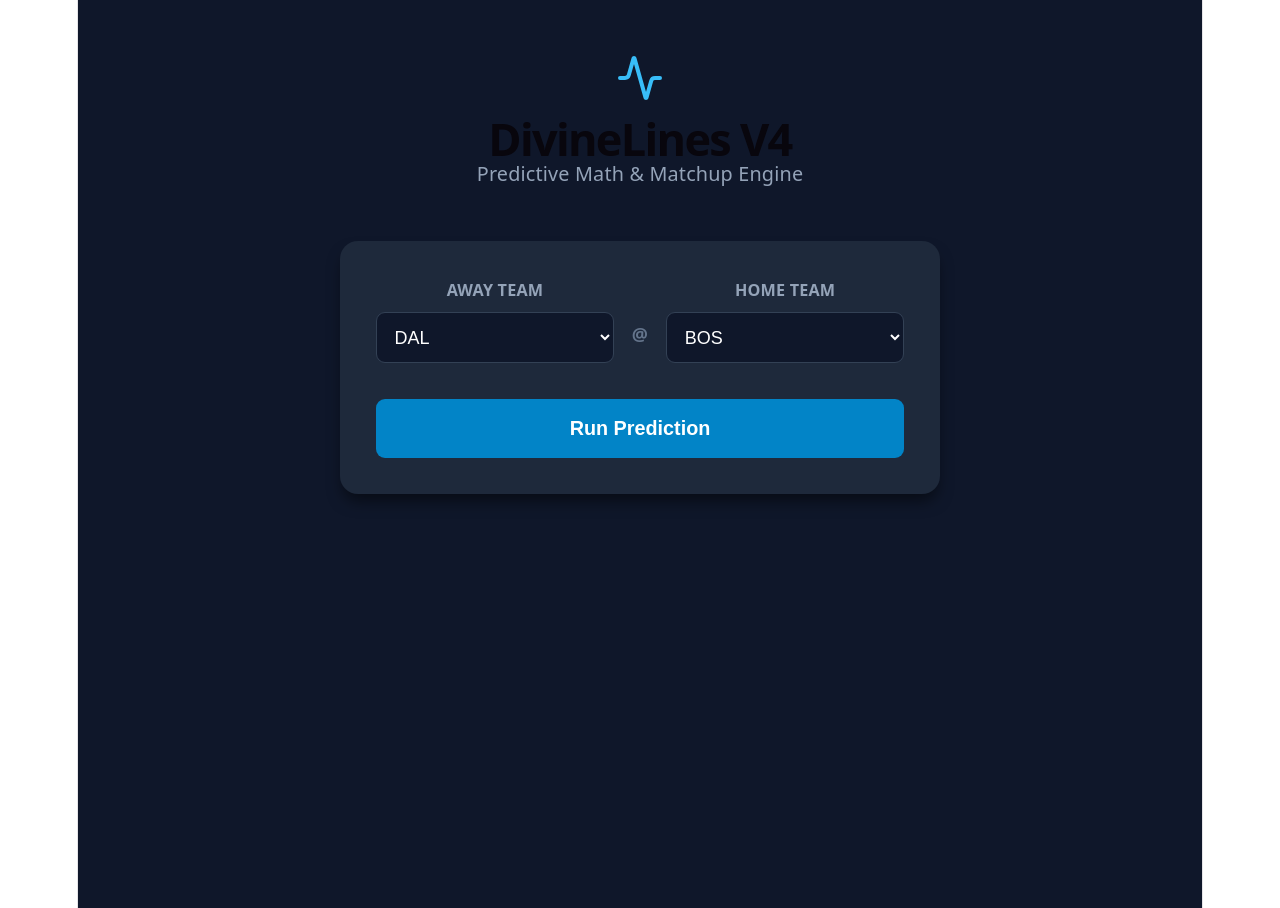
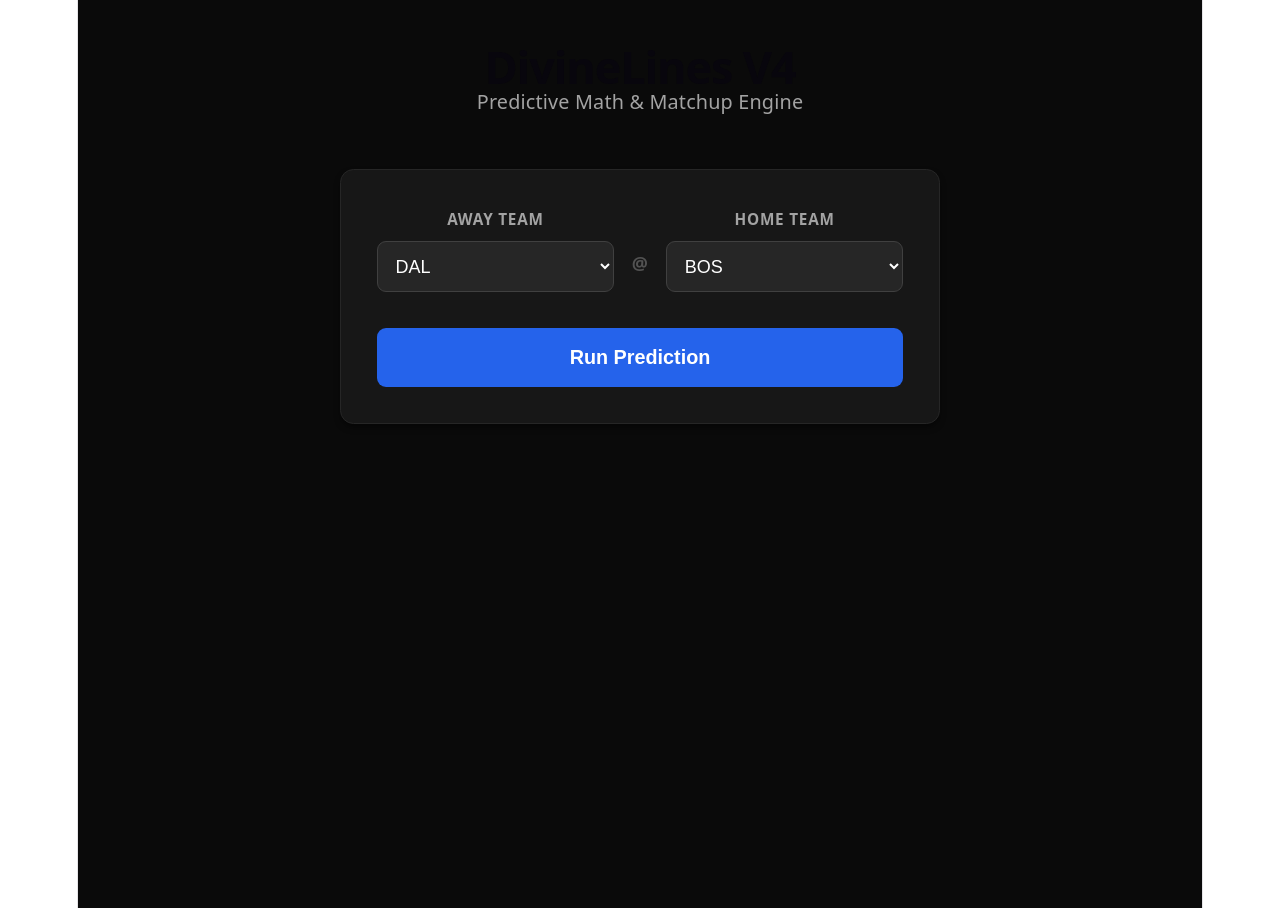
Before and after one commit to ImShankk/DivineLines, a React (Vite) app in the folder frontend/: page / in a window 1280 px wide. Built offline with nearby package versions, Linux system fonts and the light colour scheme.

Commit message:
forgot to make it a float

```diff
--- a/frontend/src/App.tsx
+++ b/frontend/src/App.tsx
@@ -1,6 +1,6 @@
 import { useState } from 'react';
 import axios from 'axios';
-import { Activity, Trophy, AlertCircle } from 'lucide-react';
+import { AlertCircle } from 'lucide-react'; // Removed Activity and Trophy logos
 
 const TEAMS = [
   "ATL", "BOS", "BKN", "CHA", "CHI", "CLE", "DAL", "DEN", "DET", "GSW",
@@ -26,7 +26,6 @@ function App() {
     setPrediction(null);
 
     try {
-      // This reaches out to your Python FastAPI server
       const response = await axios.post('http://127.0.0.1:8000/api/predict', {
         home: homeTeam,
         away: awayTeam
@@ -40,39 +39,38 @@ function App() {
   };
 
   return (
-    <div style={{ minHeight: '100vh', backgroundColor: '#0f172a', color: '#f8fafc', fontFamily: 'system-ui, sans-serif', padding: '3rem 1rem' }}>
+    <div style={{ minHeight: '100vh', backgroundColor: '#0A0A0A', color: '#FFFFFF', fontFamily: 'system-ui, sans-serif', padding: '3rem 1rem' }}>
       <div style={{ maxWidth: '600px', margin: '0 auto' }}>
 
         {/* Header */}
         <div style={{ textAlign: 'center', marginBottom: '3rem' }}>
-          <Activity size={48} color="#38bdf8" style={{ margin: '0 auto', marginBottom: '1rem' }} />
-          <h1 style={{ fontSize: '2.5rem', fontWeight: 'bold', margin: '0 0 0.5rem 0' }}>DivineLines V4</h1>
-          <p style={{ color: '#94a3b8', fontSize: '1.1rem' }}>Predictive Math & Matchup Engine</p>
+          <h1 style={{ fontSize: '2.5rem', fontWeight: 'bold', margin: '0 0 0.5rem 0', letterSpacing: '-0.025em' }}>DivineLines V4</h1>
+          <p style={{ color: '#A3A3A3', fontSize: '1.1rem' }}>Predictive Math & Matchup Engine</p>
         </div>
 
         {/* Input Panel */}
-        <div style={{ backgroundColor: '#1e293b', padding: '2rem', borderRadius: '1rem', boxShadow: '0 10px 15px -3px rgba(0, 0, 0, 0.5)' }}>
+        <div style={{ backgroundColor: '#171717', padding: '2rem', borderRadius: '0.75rem', border: '1px solid #262626', boxShadow: '0 4px 6px -1px rgba(0, 0, 0, 0.5)' }}>
           <div style={{ display: 'flex', justifyContent: 'space-between', gap: '1rem', marginBottom: '2rem' }}>
 
             <div style={{ flex: 1 }}>
-              <label style={{ display: 'block', marginBottom: '0.5rem', color: '#94a3b8', fontWeight: 'bold', fontSize: '0.9rem' }}>AWAY TEAM</label>
+              <label style={{ display: 'block', marginBottom: '0.5rem', color: '#A3A3A3', fontWeight: '600', fontSize: '0.85rem', letterSpacing: '0.05em' }}>AWAY TEAM</label>
               <select
                 value={awayTeam}
                 onChange={(e) => setAwayTeam(e.target.value)}
-                style={{ width: '100%', padding: '0.75rem', backgroundColor: '#0f172a', color: 'white', border: '1px solid #334155', borderRadius: '0.5rem', fontSize: '1rem' }}
+                style={{ width: '100%', padding: '0.75rem', backgroundColor: '#262626', color: '#FFFFFF', border: '1px solid #404040', borderRadius: '0.5rem', fontSize: '1rem', outline: 'none' }}
               >
                 {TEAMS.map(team => <option key={`away-${team}`} value={team}>{team}</option>)}
               </select>
             </div>
 
-            <div style={{ display: 'flex', alignItems: 'center', color: '#64748b', fontWeight: 'bold', paddingTop: '1.5rem' }}>@</div>
+            <div style={{ display: 'flex', alignItems: 'center', color: '#525252', fontWeight: 'bold', paddingTop: '1.5rem' }}>@</div>
 
             <div style={{ flex: 1 }}>
-              <label style={{ display: 'block', marginBottom: '0.5rem', color: '#94a3b8', fontWeight: 'bold', fontSize: '0.9rem' }}>HOME TEAM</label>
+              <label style={{ display: 'block', marginBottom: '0.5rem', color: '#A3A3A3', fontWeight: '600', fontSize: '0.85rem', letterSpacing: '0.05em' }}>HOME TEAM</label>
               <select
                 value={homeTeam}
                 onChange={(e) => setHomeTeam(e.target.value)}
-                style={{ width: '100%', padding: '0.75rem', backgroundColor: '#0f172a', color: 'white', border: '1px solid #334155', borderRadius: '0.5rem', fontSize: '1rem' }}
+                style={{ width: '100%', padding: '0.75rem', backgroundColor: '#262626', color: '#FFFFFF', border: '1px solid #404040', borderRadius: '0.5rem', fontSize: '1rem', outline: 'none' }}
               >
                 {TEAMS.map(team => <option key={`home-${team}`} value={team}>{team}</option>)}
               </select>
@@ -83,7 +81,7 @@ function App() {
           <button
             onClick={handlePredict}
             disabled={loading}
-            style={{ width: '100%', padding: '1rem', backgroundColor: '#0284c7', color: 'white', border: 'none', borderRadius: '0.5rem', fontSize: '1.1rem', fontWeight: 'bold', cursor: loading ? 'not-allowed' : 'pointer', opacity: loading ? 0.7 : 1 }}
+            style={{ width: '100%', padding: '1rem', backgroundColor: '#2563EB', color: '#FFFFFF', border: 'none', borderRadius: '0.5rem', fontSize: '1.1rem', fontWeight: 'bold', cursor: loading ? 'not-allowed' : 'pointer', opacity: loading ? 0.7 : 1, transition: 'opacity 0.2s' }}
           >
             {loading ? 'Consulting the Engine...' : 'Run Prediction'}
           </button>
@@ -91,53 +89,53 @@ function App() {
 
         {/* Error State */}
         {error && (
-          <div style={{ marginTop: '2rem', padding: '1rem', backgroundColor: '#7f1d1d', color: '#fca5a5', borderRadius: '0.5rem', display: 'flex', alignItems: 'center', gap: '0.5rem' }}>
+          <div style={{ marginTop: '2rem', padding: '1rem', backgroundColor: '#450a0a', border: '1px solid #991b1b', color: '#fca5a5', borderRadius: '0.5rem', display: 'flex', alignItems: 'center', gap: '0.75rem' }}>
             <AlertCircle size={20} />
-            {error}
+            <span style={{ fontWeight: '500' }}>{error}</span>
           </div>
         )}
 
         {/* Results Panel */}
         {prediction && !prediction.message.includes("Engine Error") && (
-          <div style={{ marginTop: '2rem', padding: '2rem', backgroundColor: '#1e293b', border: '1px solid #334155', borderRadius: '1rem', textAlign: 'center', boxShadow: '0 20px 25px -5px rgba(0, 0, 0, 0.5)' }}>
-            <h2 style={{ fontSize: '1.2rem', color: '#94a3b8', textTransform: 'uppercase', letterSpacing: '0.1em', marginBottom: '1.5rem' }}>Model Projection</h2>
+          <div style={{ marginTop: '2rem', padding: '2rem', backgroundColor: '#171717', border: '1px solid #2563EB', borderRadius: '0.75rem', textAlign: 'center', boxShadow: '0 10px 15px -3px rgba(0, 0, 0, 0.5)' }}>
+            <h2 style={{ fontSize: '1rem', color: '#A3A3A3', textTransform: 'uppercase', letterSpacing: '0.15em', marginBottom: '2rem' }}>Model Projection</h2>
 
-            <div style={{ display: 'flex', justifyContent: 'center', alignItems: 'center', gap: '3rem', marginBottom: '2rem' }}>
+            <div style={{ display: 'flex', justifyContent: 'center', alignItems: 'center', gap: '2.5rem', marginBottom: '2.5rem' }}>
                 {/* Away Team */}
-                <div style={{ textAlign: 'center' }}>
-                    <p style={{ fontSize: '2.5rem', fontWeight: 'bold', color: prediction.home_win_probability < 50 ? '#10b981' : '#475569', transition: 'color 0.3s' }}>
+                <div style={{ textAlign: 'center', flex: 1 }}>
+                    <p style={{ fontSize: '3rem', fontWeight: '800', margin: '0 0 0.5rem 0', color: prediction.home_win_probability < 50 ? '#22C55E' : '#FFFFFF', transition: 'color 0.3s' }}>
                       {prediction.away_team}
                     </p>
-                    <p style={{ color: prediction.home_win_probability < 50 ? '#34d399' : '#64748b', fontSize: '1.2rem', fontWeight: 'bold' }}>
+                    <p style={{ margin: 0, color: prediction.home_win_probability < 50 ? '#22C55E' : '#A3A3A3', fontSize: '1.25rem', fontWeight: 'bold' }}>
                       {(100 - prediction.home_win_probability).toFixed(1)}%
                     </p>
                 </div>
 
-                <div style={{ color: '#334155', fontSize: '1.5rem', fontWeight: 'bold' }}>VS</div>
+                <div style={{ color: '#525252', fontSize: '1.2rem', fontWeight: 'bold' }}>VS</div>
 
                 {/* Home Team */}
-                <div style={{ textAlign: 'center' }}>
-                    <p style={{ fontSize: '2.5rem', fontWeight: 'bold', color: prediction.home_win_probability >= 50 ? '#10b981' : '#475569', transition: 'color 0.3s' }}>
+                <div style={{ textAlign: 'center', flex: 1 }}>
+                    <p style={{ fontSize: '3rem', fontWeight: '800', margin: '0 0 0.5rem 0', color: prediction.home_win_probability >= 50 ? '#22C55E' : '#FFFFFF', transition: 'color 0.3s' }}>
                       {prediction.home_team}
                     </p>
-                    <p style={{ color: prediction.home_win_probability >= 50 ? '#34d399' : '#64748b', fontSize: '1.2rem', fontWeight: 'bold' }}>
+                    <p style={{ margin: 0, color: prediction.home_win_probability >= 50 ? '#22C55E' : '#A3A3A3', fontSize: '1.25rem', fontWeight: 'bold' }}>
                       {prediction.home_win_probability.toFixed(1)}%
                     </p>
                 </div>
             </div>
 
-            <div style={{ backgroundColor: '#0f172a', padding: '1rem', borderRadius: '0.5rem', color: '#cbd5e1', borderLeft: '4px solid #38bdf8', textAlign: 'left' }}>
-                <strong>Analysis: </strong> {prediction.message}
+            <div style={{ backgroundColor: '#262626', padding: '1.25rem', borderRadius: '0.5rem', color: '#E5E7EB', borderLeft: '4px solid #2563EB', textAlign: 'left', fontSize: '1.05rem', lineHeight: '1.5' }}>
+                <strong style={{ color: '#FFFFFF' }}>Analysis: </strong> {prediction.message}
             </div>
           </div>
         )}
 
         {/* Error Handling for Engine Fails */}
         {prediction && prediction.message.includes("Engine Error") && (
-          <div style={{ marginTop: '2rem', padding: '1rem', backgroundColor: '#7f1d1d', color: '#fca5a5', borderRadius: '0.5rem', display: 'flex', alignItems: 'center', gap: '0.5rem' }}>
-            <AlertCircle size={20} />
-            {prediction.message}
-          </div>
+           <div style={{ marginTop: '2rem', padding: '1rem', backgroundColor: '#450a0a', border: '1px solid #991b1b', color: '#fca5a5', borderRadius: '0.5rem', display: 'flex', alignItems: 'center', gap: '0.75rem' }}>
+             <AlertCircle size={20} />
+             <span style={{ fontWeight: '500' }}>{prediction.message}</span>
+           </div>
         )}
 
       </div>
```
Also changed, not shown: 1 other file (tests, documents, lock files or other folders).
